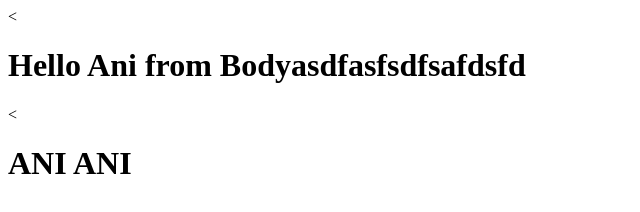
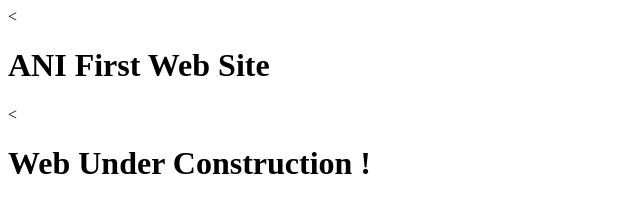
Before and after one commit to AniAla/coursera_AngularJS, a plain HTML site: page index.html in a window 1280 px wide. Shown: the whole page, without its empty margins (0-640 px from the left). Drawn offline with Linux system fonts and the light colour scheme.

Commit message:
Ani's first site

```diff
--- a/index.html
+++ b/index.html
@@ -5,7 +5,7 @@
           <title>ANI</title>
         </head>
         <body>
-          <<h1>Hello Ani from Bodyasdfasfsdfsafdsfd</h1>
-          <<h1>ANI ANI  </h1>
+          <<h1>ANI First Web Site</h1>
+          <<h1>Web Under Construction ! </h1>
         </body>
       </html>
```
